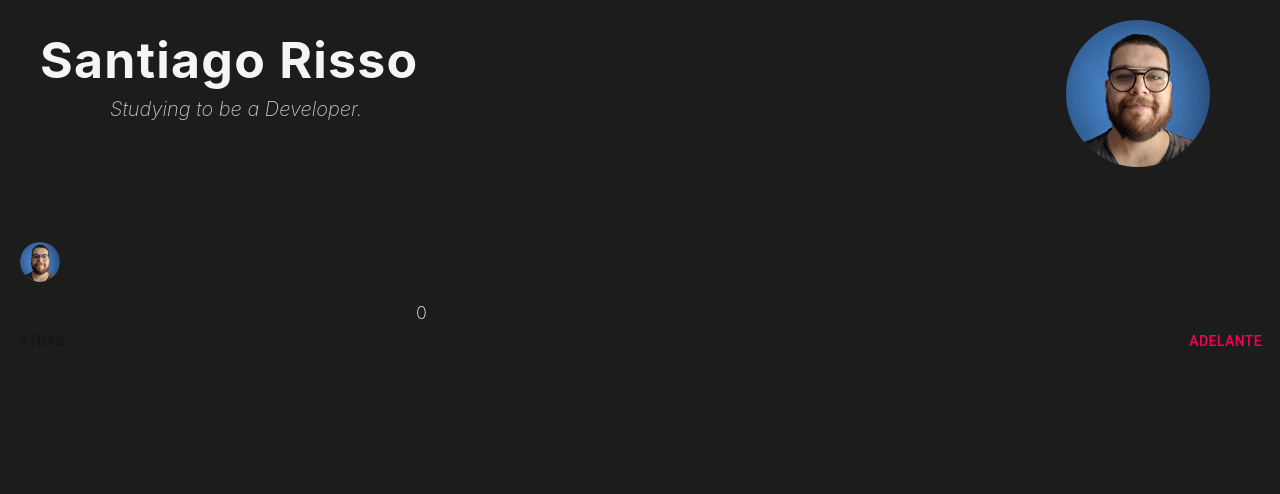
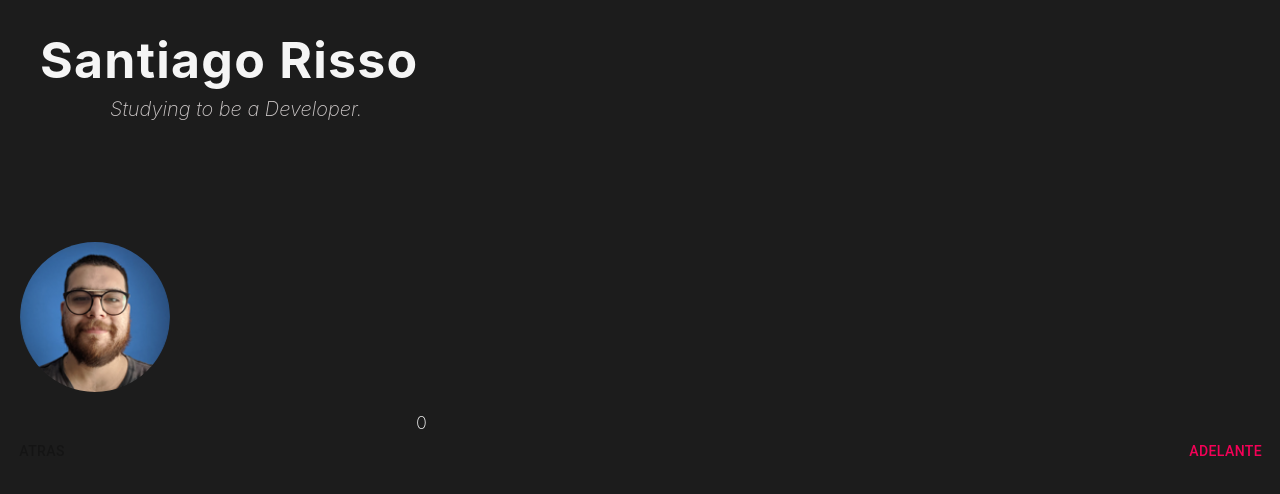
Before and after one commit to risitodeoro/CV, a React (Create React App) app: page / in a window 1280 px wide. Shown: the top 494 px of the page. Built offline with nearby package versions, Linux system fonts and the light colour scheme.

Commit message:
avatar pos

```diff
--- a/src/App.js
+++ b/src/App.js
@@ -17,8 +17,8 @@ const useStyles = makeStyles((theme) => ({
     },
   },
   large: {
-    width: 200,
-    height: 200,
+    width: 150,
+    height: 150,
   },
 }))
 
@@ -27,7 +27,7 @@ function ImageAvatars() {
 
   return (
     <div className={classes.root}>
-      <Avatar alt="Santiago Risso" src={ImagenPerfil} classname={classes.large}/>
+      <Avatar alt="Santiago Risso" src={ImagenPerfil} className={classes.large}/>
     </div>
   );
 }
@@ -80,12 +80,11 @@ function App() {
 
 <header>
     <div className="Titulos">
-      <h1>Santiago Risso</h1>
-      <h2>Studying to be a Developer.</h2>
-      <ImageAvatars></ImageAvatars>
+        <h1>Santiago Risso</h1>
+        <h2>Studying to be a Developer.</h2>
     </div>
-    <div className="Fotoheader">
-      <img src={ImagenPerfil}></img>
+    <div classNAme="avatar">
+        <ImageAvatars></ImageAvatars>
     </div>
 </header>
 
--- a/src/styles.css
+++ b/src/styles.css
@@ -1,7 +1,4 @@
-div.Titulos{
-    width: 600px;
-    margin-top: 10px;
-}
+
 
 h1{
     color: whitesmoke;
@@ -62,8 +59,8 @@ div.Siguiente{
 }
 
 
-div.large{
-    font-size: 40px;
-  width: 38px;
-  height: 38px;
+.ImageAvatars{
+    position: absolute;
+    top: 0px;
+    right: 0px;
 }
```
